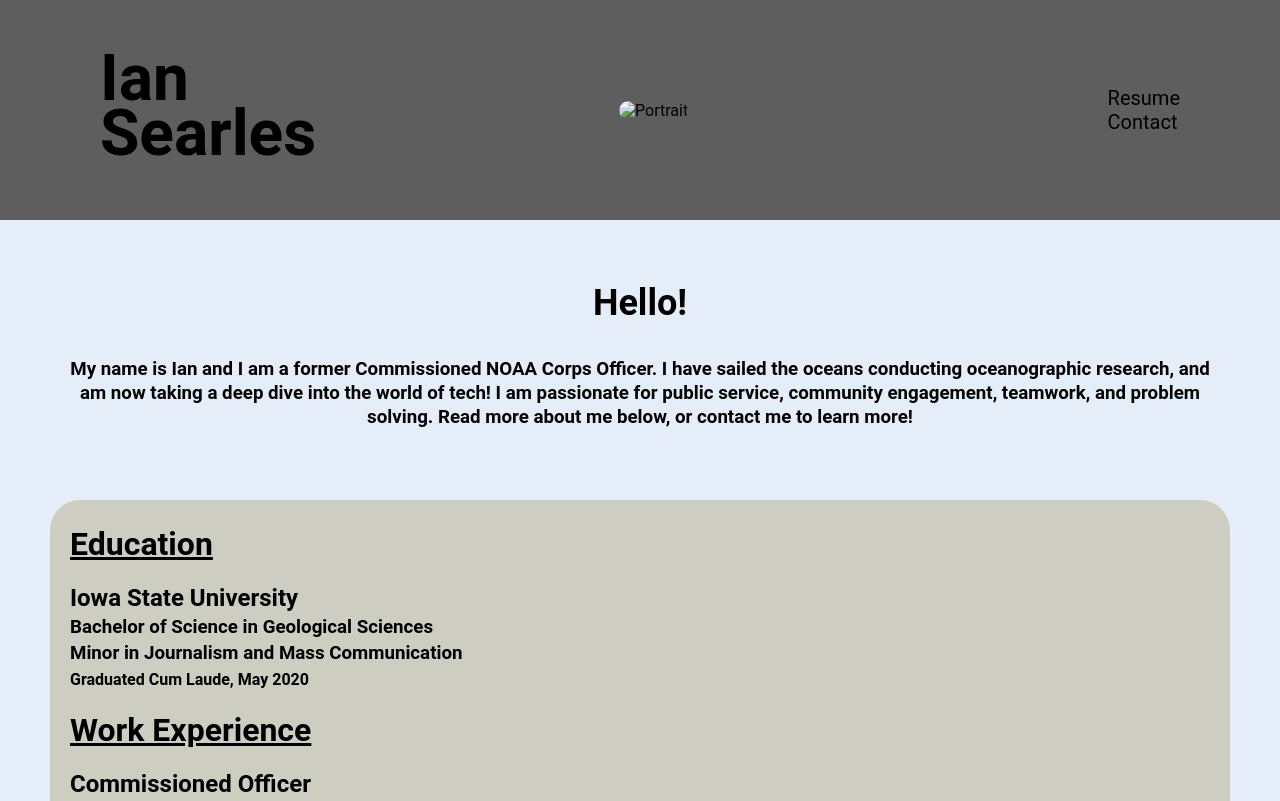
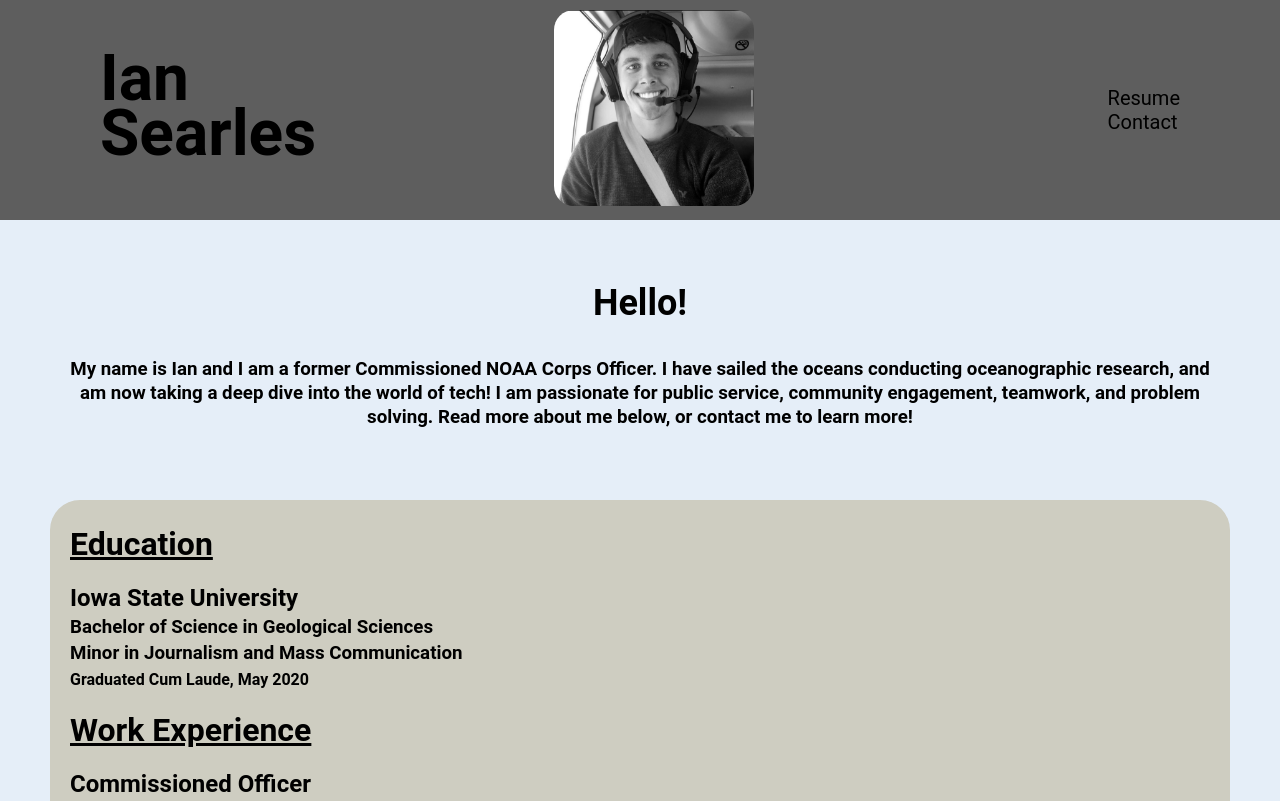
Before and after one commit to isearles/isearles.github.io, a plain HTML site: page index.html in a window 1280 px wide. Shown: the top 801 px of the page. Drawn offline with Linux system fonts and the light colour scheme.

Commit message:
Update index.html

```diff
--- a/index.html
+++ b/index.html
@@ -25,7 +25,7 @@
         </div>
 
         <div class="portrait">
-            <img src="images\Helicopter-smile.jpg" alt="Portrait">
+            <img src="Helicopter-smile.jpg" alt="Portrait">
         </div>
 
         <div class="nav-links">
```
